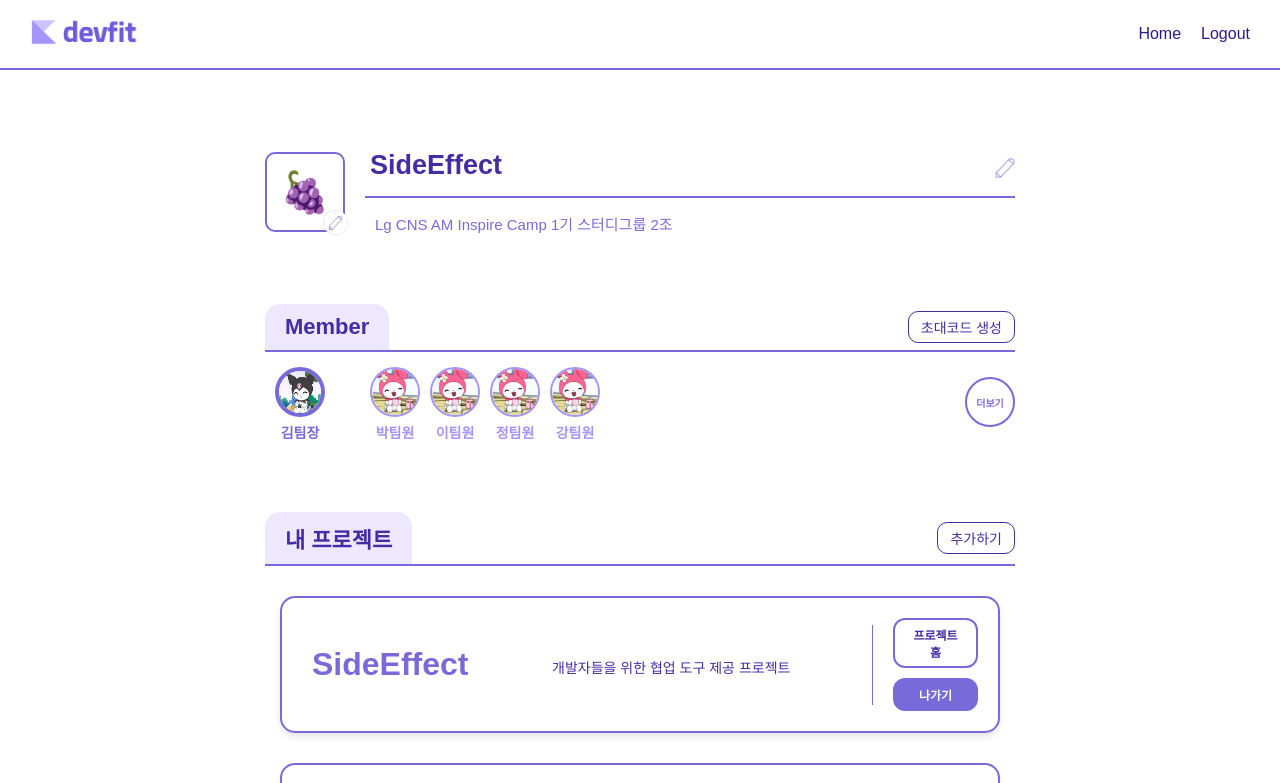
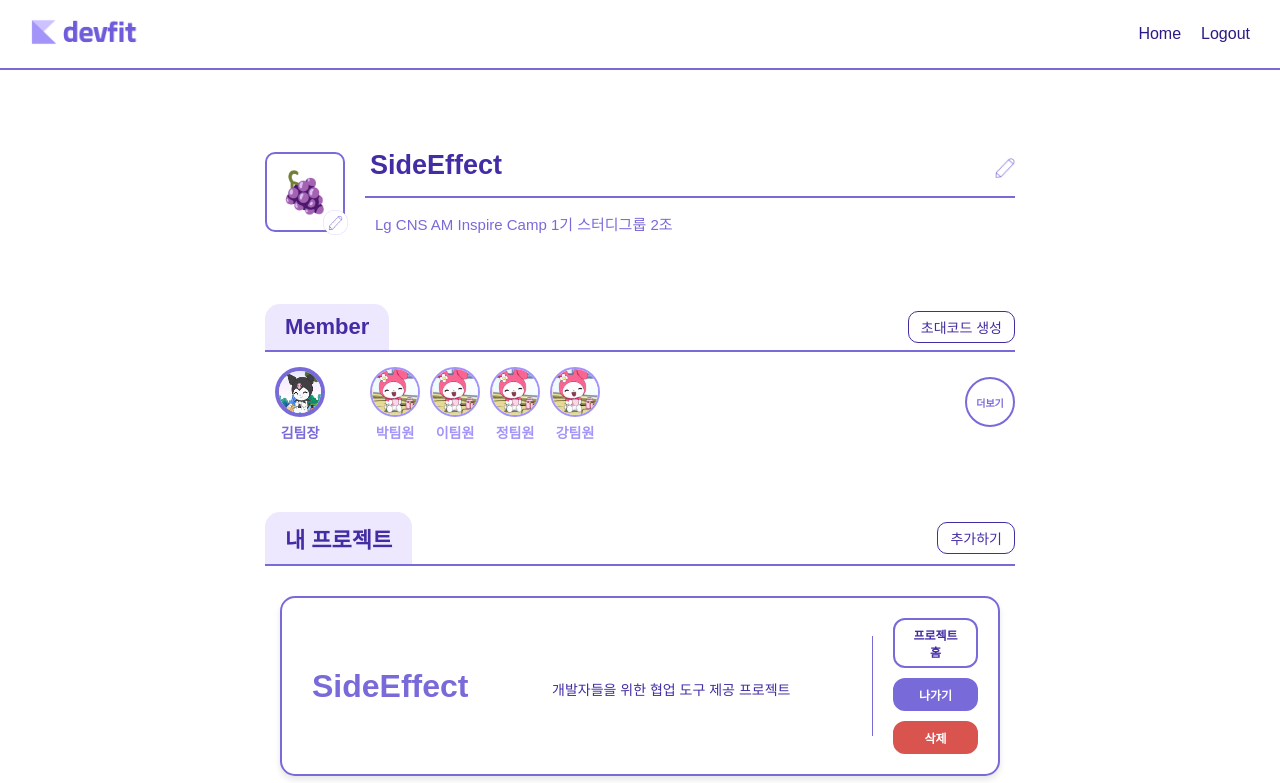
Before and after one commit to AM-Inspire-Devfit/devfit-frontend, a Next.js app: page /team/1 in a window 1280 px wide. Shown: the top 783 px of the page. Built offline with nearby package versions, Linux system fonts and the light colour scheme.

Commit message:
feat: 프로젝트 삭제 버튼 추가

```diff
--- a/src/app/team/section_s.js
+++ b/src/app/team/section_s.js
@@ -191,7 +191,14 @@ export const ProjectContent = styled.div`
   width: 100%;
 `;
 
-export const ProjectDivider = styled.div`
+export const ProjectDivider1 = styled.div`
+  width: 1px;
+  height: 100px;
+  background-color: #796AD9;
+  margin: 0 20px;
+`;
+
+export const ProjectDivider2 = styled.div`
   width: 1px;
   height: 80px;
   background-color: #796AD9;
@@ -235,6 +242,15 @@ const StyledButton = styled.button`
     }
 `;
 
+export const DeleteProjectButton = styled(StyledButton)`
+    background: #D9534F;
+    border: 2px solid #D9534F;
+
+    &:hover {
+        background: #C9302C;
+    }
+`;
+
 export function LeaveProjectButton({ onClick }) {
     return (
         <StyledButton onClick={onClick}>
--- a/src/app/team/team.js
+++ b/src/app/team/team.js
@@ -26,7 +26,8 @@ export default function Team() {
     const [isDetailOpen, setIsDetailOpen] = useState(false);
     const [pendingProjects, setPendingProjects] = useState({});
 
-    const [showModal, setShowModal] = useState(false);
+    const [leaveModal, setLeaveModal] = useState(false);
+    const [deleteModal, setDeleteModal] = useState(false);
     const [selectedProject, setSelectedProject] = useState(null);
 
     const [members, setMembers] = useState([
@@ -122,14 +123,14 @@ export default function Team() {
             document.body.style.overflow = "auto";
         };
 
-        if (showModal) {
+        if (leaveModal) {
             disableScroll();
         } else {
             enableScroll();
         }
 
-        return enableScroll;
-    }, [showModal]);
+        return () => enableScroll();
+    }, [leaveModal]);
 
 
     const handleEditClick = () => {
@@ -150,7 +151,13 @@ export default function Team() {
     // 나의 프로젝트 나가기 모달
     const handleLeaveClick = (project) => {
         setSelectedProject(project);
-        setShowModal(true);
+        setLeaveModal(true);
+    };
+
+    // 프로젝트 삭제 모달
+    const handleDeleteClick = (project) => {
+        setSelectedProject(project);
+        setDeleteModal(true);
     };
 
     // 타 프로젝트 가입 신청 <-> 승인 대기
@@ -311,10 +318,11 @@ export default function Team() {
                         </S.ProjectDescription>
                     </S.ProjectInfo>
                     </S.ProjectContent>
-                    <S.ProjectDivider />
+                    <S.ProjectDivider1 />
                     <div style={{ display: "flex", flexDirection: "column", alignItems: "center", gap: "10px" }}>
                     <S.ProjectHButton>프로젝트 홈</S.ProjectHButton>
                     <LeaveProjectButton onClick={() => handleLeaveClick(project)} />
+                    <S.DeleteProjectButton onClick={() => handleDeleteClick(project)}>삭제</S.DeleteProjectButton>
                     </div>
                 </S.ProjectBox>
                 ))}
@@ -336,7 +344,7 @@ export default function Team() {
                             {project.description}
                         </S.ProjectDescription>
                     </S.ProjectInfo>
-                    <S.ProjectDivider />
+                    <S.ProjectDivider2 />
                     <div style={{ display: "flex", flexDirection: "column", alignItems: "center", gap: "10px" }}>
                     <S.ProjectHButton>프로젝트 홈</S.ProjectHButton>
                     <JoinProjectButton
@@ -350,10 +358,10 @@ export default function Team() {
         <c.Space />
 
         {/* 프로젝트 나가기 modal */}
-        {showModal && selectedProject && (
+        {leaveModal && selectedProject && (
         <LeaveModal
             selectedProject={selectedProject}
-            onClose={() => setShowModal(false)}
+            onClose={() => setLeaveModal(false)}
         />
         )}
         </c.ContentContainer>
```
Also changed, not shown: src/app/team/delete_modal.js (added).
